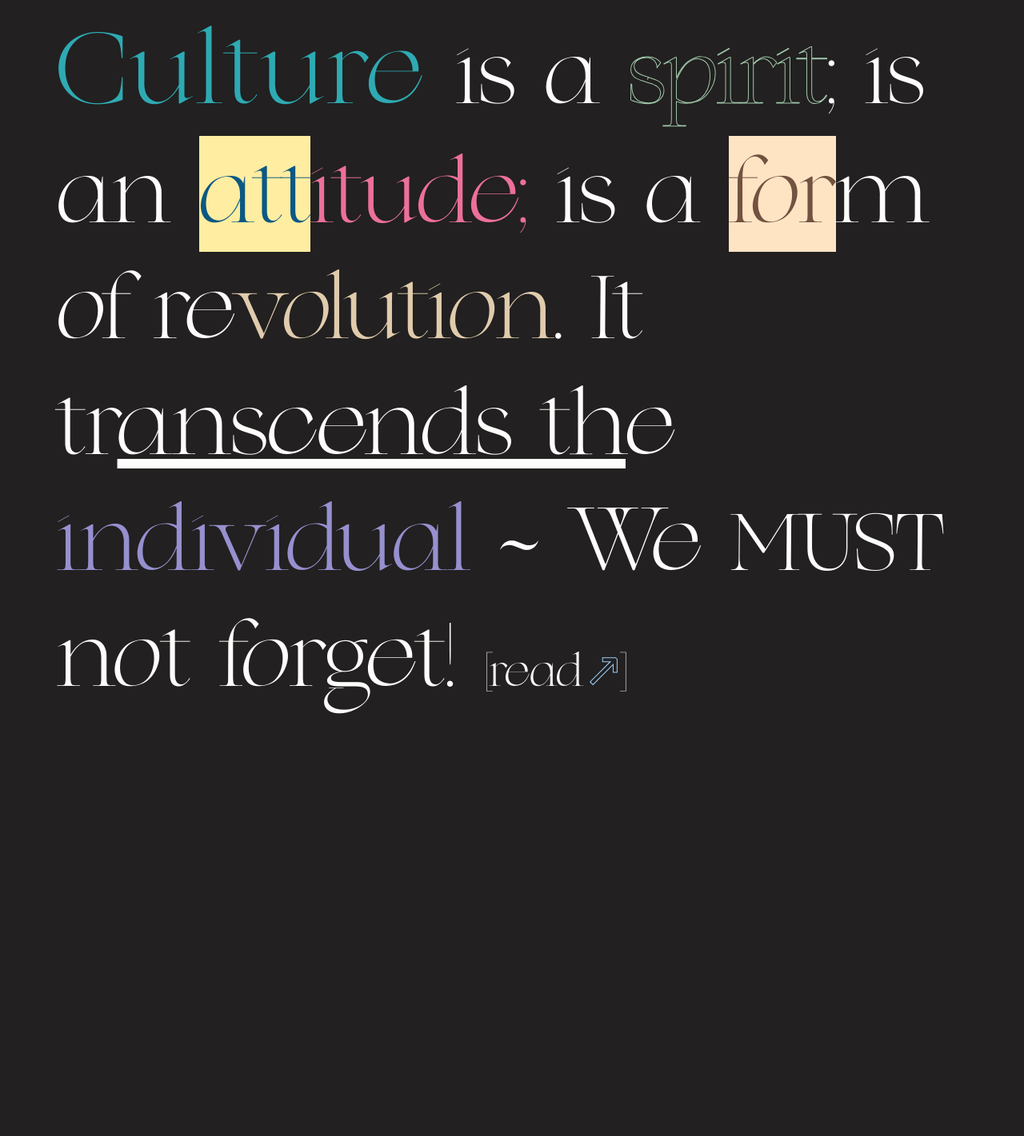
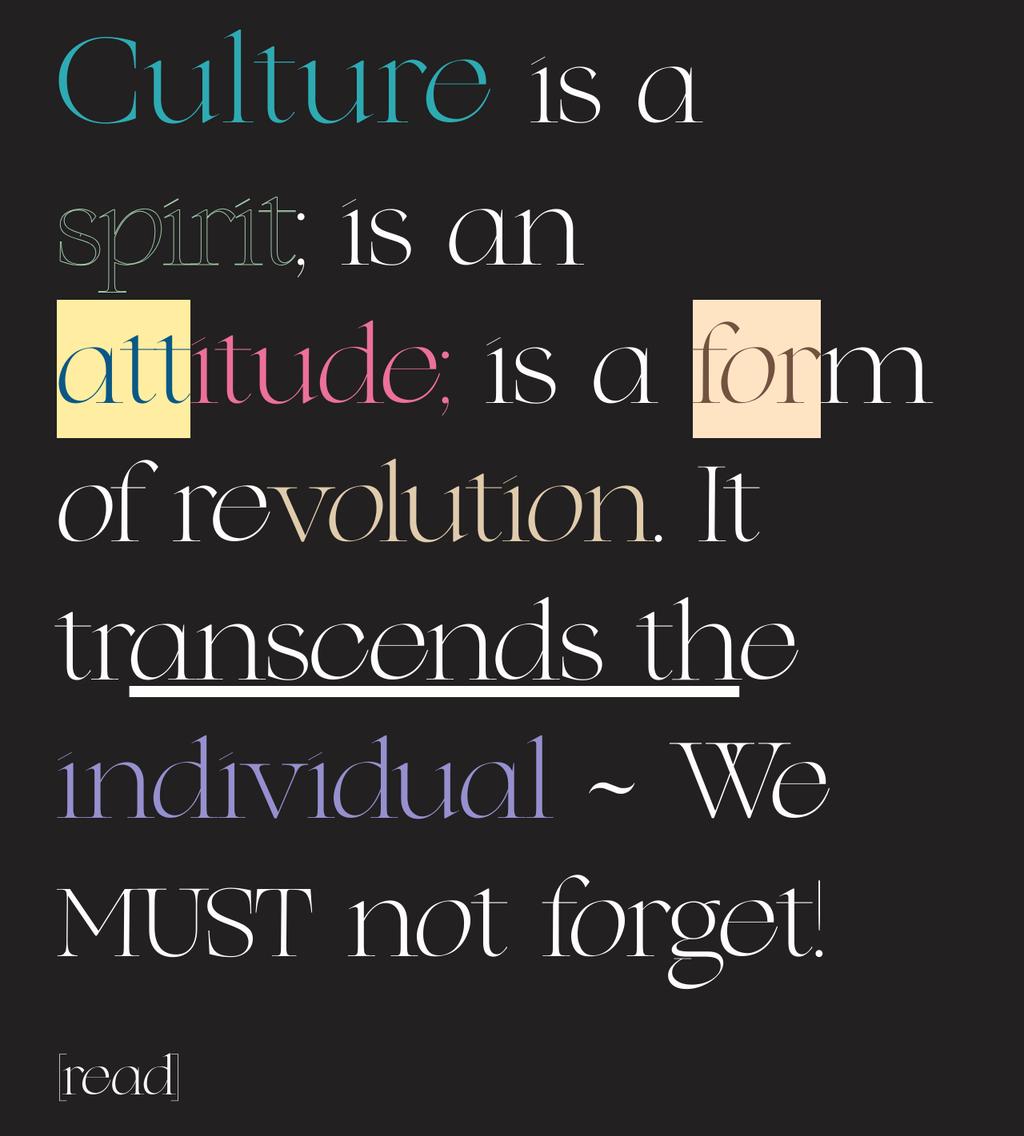
Before and after one commit to laudebugs/tamaduni, a Node server app: page / in a window 1280 px wide. Shown: the whole page at 80% size. Before the commit the page ends 893 px from the top, so only its background shows below. Run offline with Node 20, Linux system fonts and the light colour scheme.

Commit message:
update to page

```diff
--- a/src/public/css/main.css
+++ b/src/public/css/main.css
@@ -36,7 +36,7 @@
 }
 p{
     font-family: "cultureregular";
-    font-size: 750%;
+    font-size: 900%;
     color: #fdfdfb;
     text-align: left;
     padding-left: 5%;
--- a/views/home.hbs
+++ b/views/home.hbs
@@ -4,7 +4,7 @@
 </header>
 <div style="text-align: center;">
     <p><span class="culture">Culture</span> is a <span class="spirit">spirit</span>; is an <apan class="att">att</apan><span class="itude">itude;</span> is a <span class="form">for</span>m of re<span class="volution">volution</span>.
-        It tr<span class="transcends">anscends th</span>e <span class="individual">individual</span> ~ We <span class="must">MUST</span> not forget! <a href="https://ana.tamaduni.org/"><span class="read">[read<span class="arrow">↗</span>]</span></a>
+        It tr<span class="transcends">anscends th</span>e <span class="individual">individual</span> ~ We <span class="must">MUST</span> not forget! <a href="https://ana.tamaduni.org/"><span class="read">[read]</span></a>
     </p>
 
 
```
